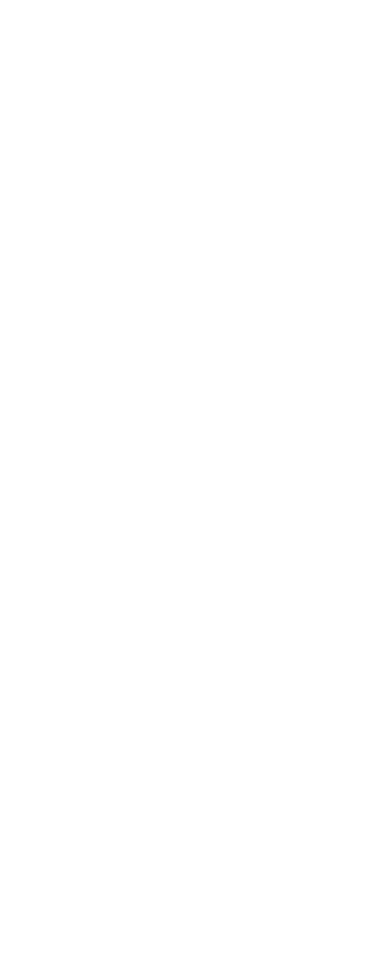
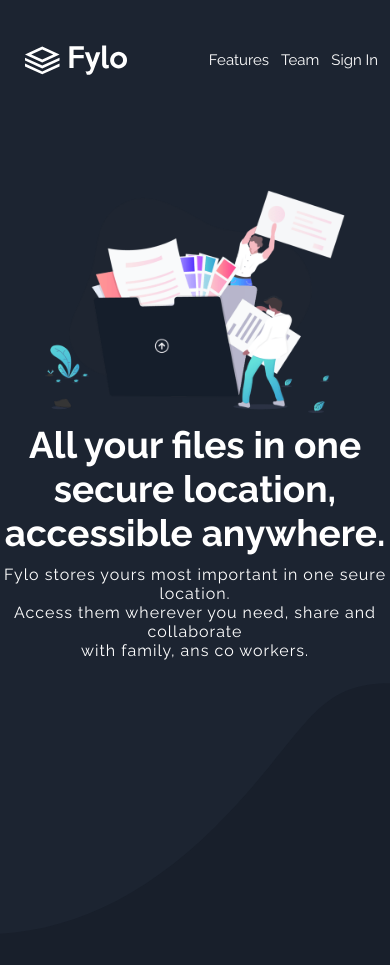
Before and after one commit to georgespicy/fylo, a plain HTML site: page index.html in a window 390 px wide. Before the commit the page ends 844 px from the top, so only its background shows below. Drawn offline with Linux system fonts and the light colour scheme.

Commit message:
done with the landing page illustration

```diff
--- a/index.css
+++ b/index.css
@@ -1,8 +1,140 @@
+@import url('https://fonts.googleapis.com/css2?family=Raleway:ital,wght@0,100;0,200;0,300;0,400;0,500;0,600;0,700;0,800;0,900;1,100;1,200;1,300;1,400;1,500;1,600;1,700;1,800;1,900&display=swap');
+
 *{
     padding: 0;
     margin: 0;
 }
 
-main{
-    background-color: ;
+body{
+    background-color: hsl(217, 28%, 15%);
 }
+
+.header{
+    height: 100px;
+    width: 100%;
+    align-items: space-around;
+    margin-top: 10px;
+    /* position: fixed;
+    top: 0%;
+    transition: width 2s height 4s; */
+}
+
+.logo{
+    height: 100px;
+    float: left;
+}
+
+.logo img{
+    margin-top: 25px;
+    margin-left: 45px;
+}
+
+.menu{
+    height: 100px;
+    text-align: center;
+    display: flex;
+    float: right;
+}
+
+.menu p{
+    margin-right: 45px;
+    line-height: 100px;
+    font-size: 17px;
+    font-family: Raleway;
+    font-weight: 400;
+    color: hsl(0, 0%, 100%);
+}
+
+@media screen and (max-width: 580px) {
+    .menu p{
+        margin-right: 25px;
+    }
+
+    .logo img{
+        margin-left: 25px;
+    }
+}
+
+@media screen and (max-width: 480px){
+    .menu p{
+        font-size: 15px;
+        margin-right: 12px;
+    }
+
+    .logo img{
+        height: 30px;
+        margin-top: 35px;
+    }
+}
+
+@media screen and (max-width: 350px){
+    .menu p{
+        font-size: 12px;
+        margin-right: 10px;
+    }
+
+    .logo img{
+        height: 20px;
+        margin-top: 40px;
+        margin-left: 10px;
+    }
+}
+
+/* end of header */
+
+.landing_page_illutration{
+    width: 100%;
+    display: flex;
+    justify-content: center;
+    margin-top: 80px;
+}
+
+@media screen and (max-width: 750px){
+    .landing_page_illutration img{
+        width: 550px;
+    }
+}
+
+@media screen and (max-width: 610px){
+    .landing_page_illutration img{
+        width: 450px;
+    }
+}
+
+@media screen and (max-width: 500px){
+    .landing_page_illutration img{
+        width: 300px;
+    }
+}
+
+.landing_page_illutration_text{
+    width: 100%;
+    display: flex;
+    justify-content: center;
+    margin-top: 10px;
+    text-align: center;
+}
+
+.landing_page_illutration_text p{
+    font-family: Raleway;
+    font-weight: 700;
+    font-size: 37px;
+    color: hsl(0, 0%, 100%)
+}
+
+.background_curve{
+    height: 400px;
+    width: 100%;
+    background-size: cover;
+    background-image: url(images/bg-curvy-desktop.svg);
+    text-align: center;
+}
+
+.background_curve p{
+    margin-top: 10px;
+    letter-spacing: 1px;
+    font-size: 16px;
+    font-family: Raleway;
+    font-weight: 400;
+    color: hsl(0, 0%, 100%)
+}
--- a/index.html
+++ b/index.html
@@ -4,11 +4,34 @@
     <meta charset="UTF-8">
     <meta http-equiv="X-UA-Compatible" content="IE=edge">
     <meta name="viewport" content="width=device-width, initial-scale=1.0">
+    <link rel="stylesheet" href="index.css">
     <title>fylo</title>
 </head>
 <body>
-    <main>
+    <main class="main">
+        <header class="header">
+            <div class="logo">
+                <img src="images/logo.svg" alt="">
+            </div>
+            <div class="menu">
+                <p>Features</p>
+                <p>Team</p>
+                <p>Sign In</p>
+            </div>
+        </header>
+        <!-- end of header -->
 
+        <div class="landing_page_illutration">
+            <img src="images/illustration-intro.png" alt="">
+        </div>
+
+        <div class="landing_page_illutration_text">
+            <p>All your files in one secure location, <br> accessible anywhere.</p>
+        </div>
+        <!-- background intro done -->
+        <div class="background_curve">
+            <p>Fylo stores yours most important in one seure location. <br> Access them wherever you need, share and collaborate <br> with family, ans co workers.</p>
+        </div>
     </main>
 </body>
 </html>
```
